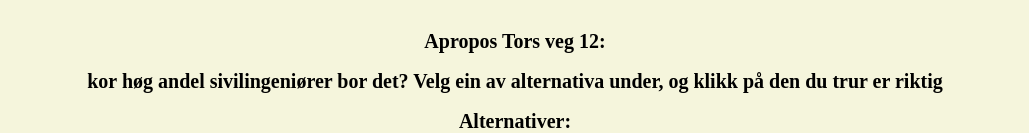
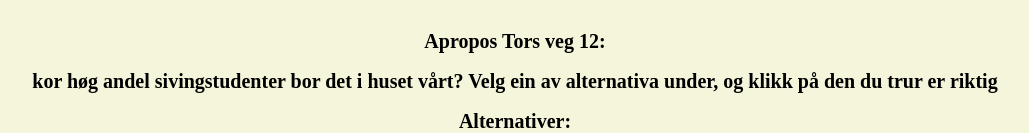
Before and after one commit to simon-cmyk/xmas_site, a React (Create React App) app: page /xmas_site/Day1 in a window 1280 px wide. Shown: the part 667-800 px from the top of the page, without its empty margins (125-1154 px from the left). Built offline with nearby package versions, Linux system fonts and the light colour scheme.

Commit message:
minor fix

```diff
--- a/src/pages/days/Day1.js
+++ b/src/pages/days/Day1.js
@@ -13,9 +13,9 @@ function Day1() {
     setUserChoice(choice);
     // Check if the user's choice is correct
     if (choice === correctAnswer) {
-      setResult(`Svaret var riktig, 3/4 fysmattere bor oppe og 4/5 kybbere nede ifølge Ørret-Øystein`);
+      setResult(`Svaret var riktig, 3/4 fysmattere bor oppe og 4/5 kybbere (+ 1 bygg) nede ifølge Ørret-Øystein`);
     } else {
-      setResult(`Det var dessverre feil, vi er ${correctAnswer}% sivilingeniørstudentar. 3/4 fysmattere bor oppe og 4/5 kybbere nede ifølge Ørret-Øystein`);
+      setResult(`Det var dessverre feil, vi er ${correctAnswer}% sivinger. 3/4 fysmattere bor oppe og 4/5 kybbere (+ 1 bygg) nede ifølge Ørret-Øystein`);
     }
   };
   return (
@@ -49,7 +49,7 @@ function Day1() {
           Håper at det er den einaste strykinga dei treng å gjere i år.
         </h4><br></br>
         <h2>Apropos Tors veg 12:</h2>
-        <h2>kor høg andel sivilingeniører bor det? Velg ein av alternativa under, og klikk på den du trur er riktig</h2>
+        <h2>kor høg andel sivingstudenter bor det i huset vårt? Velg ein av alternativa under, og klikk på den du trur er riktig</h2>
         <h2>Alternativer:</h2>
         <ul>
           <li onClick={() => handleChoice('89')}>89%</li>
```
Also changed, not shown: 13 other files (tests, documents, lock files or other folders).
